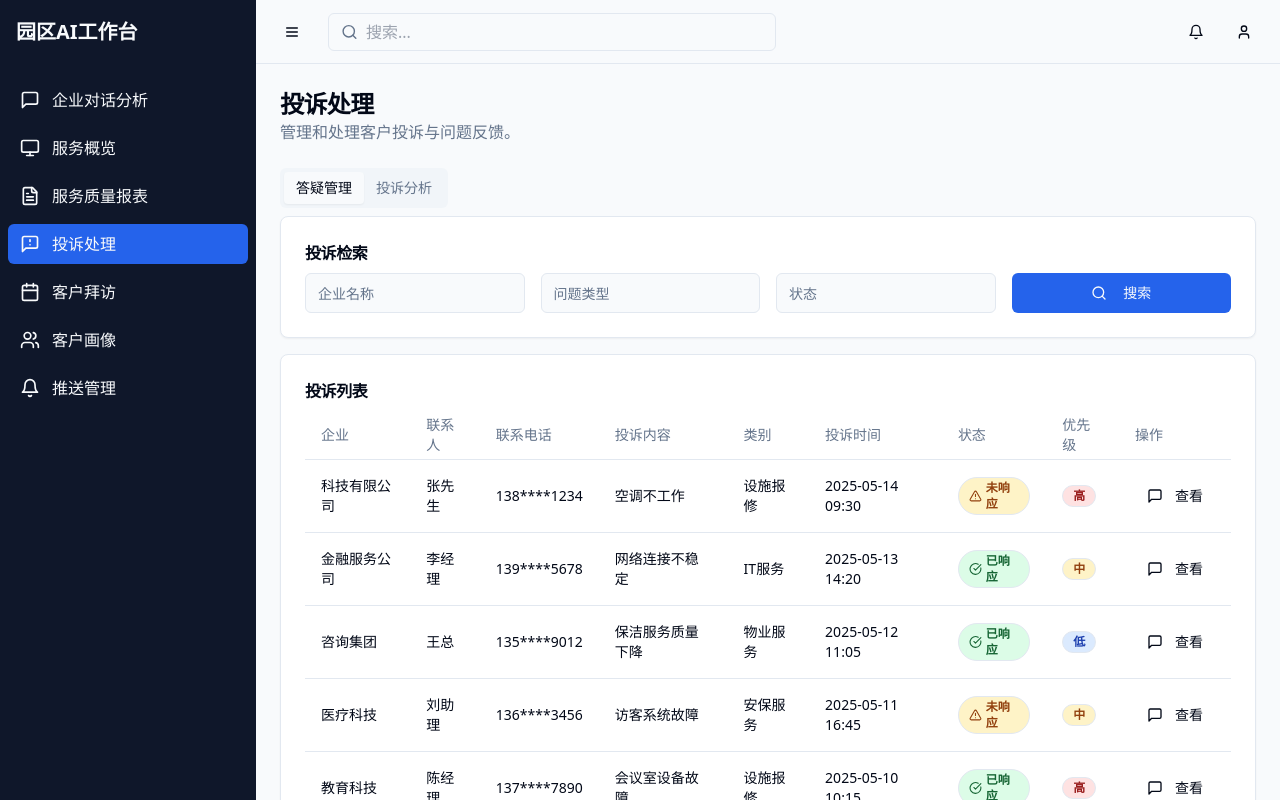
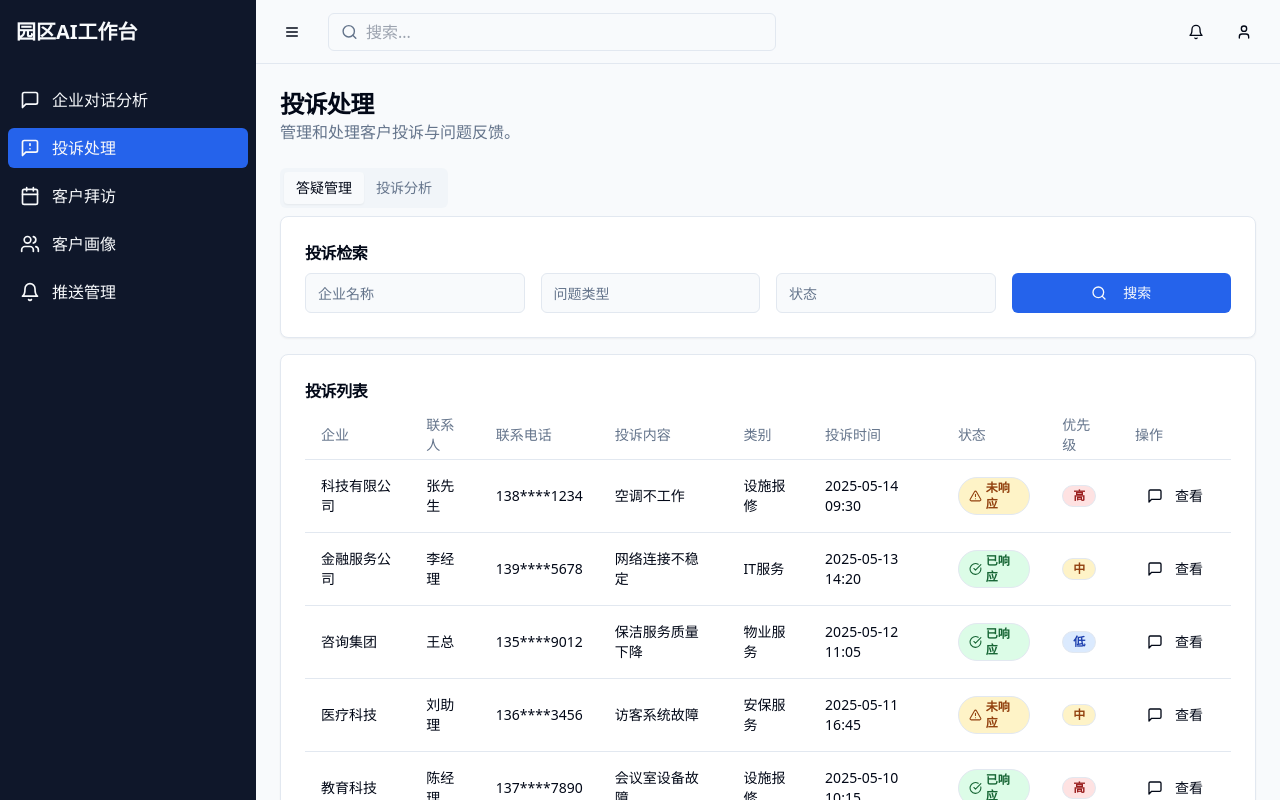
Before and after one commit to zeeklog/smart-park-workbench-42, a React (Vite) app: page /complaints in a window 1280 px wide. Built offline with nearby package versions, Linux system fonts and the light colour scheme.

Commit message:
Remove service overview and reports
Remove "Service Overview" and "Service Quality Reports" from the sidebar and main layout.

```diff
--- a/src/App.tsx
+++ b/src/App.tsx
@@ -25,8 +25,6 @@ const App = () => (
         <Routes>
           <Route path="/" element={<MainLayout><Dashboard /></MainLayout>} />
           <Route path="/conversations" element={<MainLayout><ConversationsPage /></MainLayout>} />
-          <Route path="/service-overview" element={<MainLayout><Dashboard /></MainLayout>} />
-          <Route path="/service-reports" element={<MainLayout><Dashboard /></MainLayout>} />
           <Route path="/complaints" element={<MainLayout><ComplaintsPage /></MainLayout>} />
           <Route path="/customer-visits" element={<MainLayout><CustomerVisitsPage /></MainLayout>} />
           <Route path="/customer-profiles" element={<MainLayout><CustomerProfilesPage /></MainLayout>} />
--- a/src/components/layout/Sidebar.tsx
+++ b/src/components/layout/Sidebar.tsx
@@ -3,8 +3,6 @@ import React from 'react';
 import { Link, useLocation } from 'react-router-dom';
 import {
   MessageSquare,
-  Monitor,
-  FileText,
   MessageSquareWarning,
   Users,
   Calendar,
@@ -23,16 +21,6 @@ const Sidebar: React.FC<SidebarProps> = ({ isOpen }) => {
       name: '企业对话分析',
       icon: <MessageSquare size={20} />,
       path: '/conversations',
-    },
-    {
-      name: '服务概览',
-      icon: <Monitor size={20} />,
-      path: '/service-overview',
-    },
-    {
-      name: '服务质量报表',
-      icon: <FileText size={20} />,
-      path: '/service-reports',
     },
     {
       name: '投诉处理',
```
